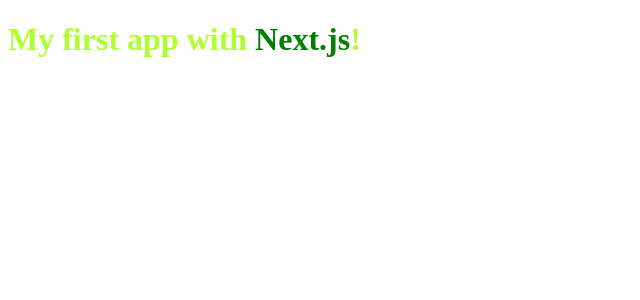
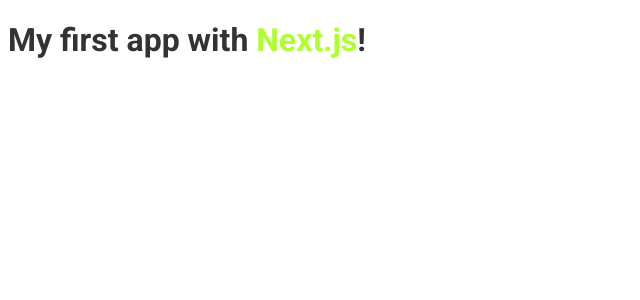
Before and after one commit to ecthon-b/ignews, a Next.js app: page / in a window 1280 px wide. Shown: the top 300 px of the page, without its empty margins (0-640 px from the left). Built offline with nearby package versions, Linux system fonts and the light colour scheme.

Commit message:
Setting up external font

```diff
--- /dev/null
+++ b/src/pages/_document.tsx
@@ -0,0 +1,19 @@
+import Document, { Head, Html, Main, NextScript } from 'next/document';
+
+export default class MyDocument extends Document {
+    render() {
+        return (
+            <Html>
+                <Head>
+                    <link rel="preconnect" href="https://fonts.gstatic.com" />
+                    <link href="https://fonts.googleapis.com/css2?family=Roboto:wght@400;700;900&display=swap" rel="stylesheet" />
+                    <title>ig.news</title>
+                </Head>
+                <body>
+                    <Main />
+                    <NextScript />
+                </body>
+            </Html>
+        )
+    }
+}
--- a/src/styles/home.module.scss
+++ b/src/styles/home.module.scss
@@ -1,7 +1,8 @@
 .title {
-    color: greenyellow;
+    color: #333;
+    font-family: Roboto;
 
     span {
-        color: green;
+        color: greenyellow;
     }
 }
```
